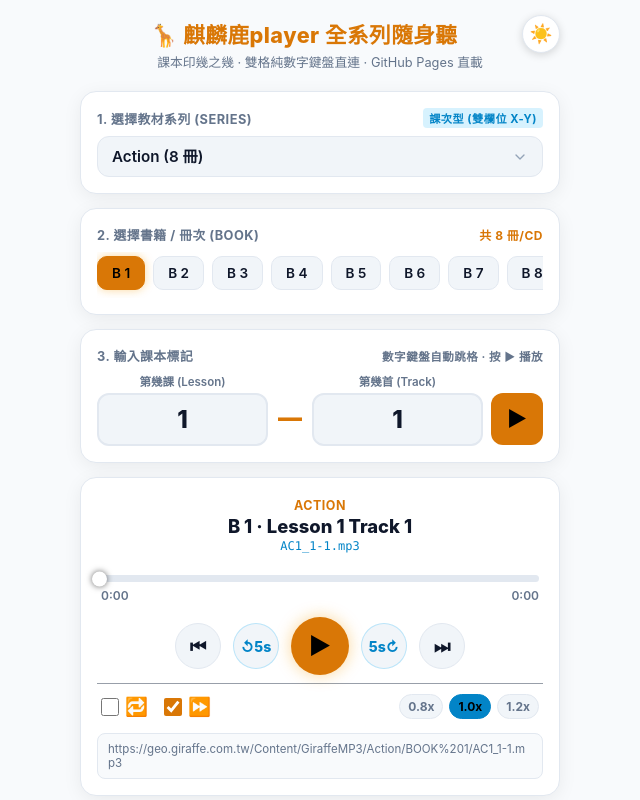
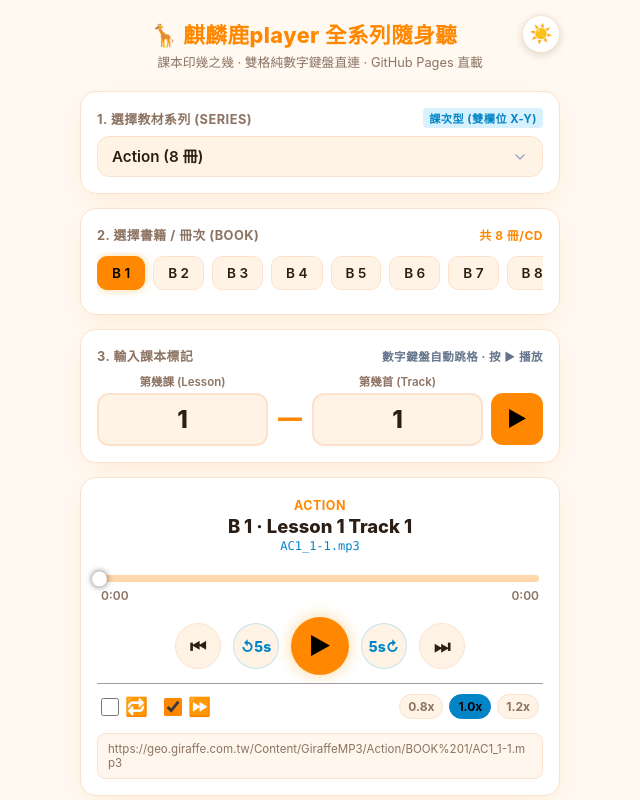
Before and after one commit to VaalRL/Ki-lin-lok-uan-ka, a plain HTML site: page index.html in a window 1280 px wide. Shown: the top 800 px of the page, without its empty margins (320-960 px from the left). Drawn offline with Linux system fonts and the light colour scheme; no server answers.

Commit message:
style: apply official Giraffe English brand color palette and icons

```diff
--- a/index.html
+++ b/index.html
@@ -5,7 +5,7 @@
   <meta name="viewport" content="width=device-width, initial-scale=1.0, maximum-scale=1.0, user-scalable=no">
   <meta name="apple-mobile-web-app-capable" content="yes">
   <meta name="apple-mobile-web-app-status-bar-style" content="black-translucent">
-  <meta name="theme-color" content="#0f172a">
+  <meta name="theme-color" content="#1a130e">
   <title>麒麟鹿player - 全系列教材隨身聽</title>
 
   <!-- Tab Icon (Favicon) & App Icons -->
@@ -24,47 +24,49 @@
         const theme = saved || (prefersLight ? "light" : "dark");
         document.documentElement.setAttribute("data-theme", theme);
         const meta = document.querySelector('meta[name="theme-color"]');
-        if (meta) meta.setAttribute("content", theme === "light" ? "#f8fafc" : "#0f172a");
+        if (meta) meta.setAttribute("content", theme === "light" ? "#fff9f2" : "#1a130e");
       } catch(e) {}
     })();
   </script>
 
   <style>
     :root {
-      --primary: #f59e0b;
-      --primary-hover: #d97706;
-      --bg: #0f172a;
-      --card: #1e293b;
-      --card-border: #334155;
-      --text: #f8fafc;
-      --text-muted: #94a3b8;
-      --accent: #38bdf8;
-      --success: #10b981;
-      --input-bg: #0f172a;
-      --input-text: #f8fafc;
-      --item-hover: #1e293b;
-      --progress-bg: #334155;
-      --link-box-bg: #0f172a;
-      --shadow: 0 10px 25px -5px rgba(0, 0, 0, 0.35);
+      /* 長頸鹿深邃暖木大地色系 (Giraffe Dark Theme) */
+      --primary: #ff8800; /* 長頸鹿官方標準招牌亮橘 */
+      --primary-hover: #ffa133;
+      --bg: #1a130e; /* 溫潤可可大地黑 */
+      --card: #271e17; /* 深暖木質卡片 */
+      --card-border: #423225; /* 深琥珀斑紋邊框 */
+      --text: #fff6ed; /* 柔和暖奶白字體 */
+      --text-muted: #bda899; /* 駝灰次級文字 */
+      --accent: #38bdf8; /* 長頸鹿活力天藍 */
+      --success: #10b981; /* 翡翠綠 */
+      --input-bg: #1c1510;
+      --input-text: #fff6ed;
+      --item-hover: #38291f;
+      --progress-bg: #423225;
+      --link-box-bg: #1a130e;
+      --shadow: 0 10px 25px -5px rgba(0, 0, 0, 0.45);
       --radius: 16px;
     }
 
     [data-theme="light"] {
-      --primary: #d97706;
-      --primary-hover: #b45309;
-      --bg: #f8fafc;
-      --card: #ffffff;
-      --card-border: #e2e8f0;
-      --text: #0f172a;
-      --text-muted: #64748b;
-      --accent: #0284c7;
-      --success: #059669;
-      --input-bg: #f1f5f9;
-      --input-text: #0f172a;
-      --item-hover: #e2e8f0;
-      --progress-bg: #e2e8f0;
-      --link-box-bg: #f8fafc;
-      --shadow: 0 4px 20px -2px rgba(0, 0, 0, 0.08);
+      /* 長頸鹿陽光暖橙晨曦色系 (Giraffe Light Theme) */
+      --primary: #ff8800; /* 長頸鹿官方標準招牌亮橘 */
+      --primary-hover: #e65c00;
+      --bg: #fff9f2; /* 長頸鹿品牌溫潤暖奶白 */
+      --card: #ffffff; /* 純白乾淨卡片 */
+      --card-border: #fce2cc; /* 柔和奶橙邊框 */
+      --text: #2c1e14; /* 長頸鹿深焙暖棕黑 */
+      --text-muted: #8c7362; /* 溫潤大地灰棕 */
+      --accent: #0284c7; /* 活力清朗天藍 */
+      --success: #059669; /* 翡翠綠 */
+      --input-bg: #fff3e6; /* 淡淡長頸鹿暖橙底色 */
+      --input-text: #2c1e14;
+      --item-hover: #fde7d4;
+      --progress-bg: #fed7aa; /* 柔和淡橙滑軌 */
+      --link-box-bg: #fff7ed;
+      --shadow: 0 8px 24px -4px rgba(255, 136, 0, 0.12);
     }
     * {
       box-sizing: border-box;
@@ -891,11 +893,11 @@
       if (theme === "light") {
         themeIcon.textContent = "☀️";
         themeToggleBtn.setAttribute("title", "目前為淺色模式，點擊切換為深色模式");
-        if (themeColorMeta) themeColorMeta.setAttribute("content", "#f8fafc");
+        if (themeColorMeta) themeColorMeta.setAttribute("content", "#fff9f2");
       } else {
         themeIcon.textContent = "🌙";
         themeToggleBtn.setAttribute("title", "目前為深色模式，點擊切換為淺色模式");
-        if (themeColorMeta) themeColorMeta.setAttribute("content", "#0f172a");
+        if (themeColorMeta) themeColorMeta.setAttribute("content", "#1a130e");
       }
     }
 
```
Also changed, not shown: apple-touch-icon.png, favicon-32x32.png, favicon.ico, favicon.svg, icon-192.png, icon-512.png.
